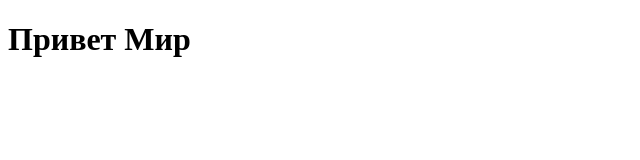
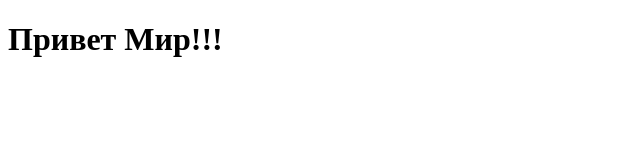
Before and after one commit to alekseevb/web-repository, a plain HTML site: page index.html in a window 1280 px wide. Shown: the full height of the page, 0-640 px from the left. Drawn offline with Linux system fonts and the light colour scheme.

Commit message:
Изменил текст

```diff
--- a/index.html
+++ b/index.html
@@ -10,7 +10,7 @@
 </head>
 
 <body>
-    <h1>Привет Мир</h1>
+    <h1>Привет Мир!!!</h1>
 </body>
 
 </html>
```
